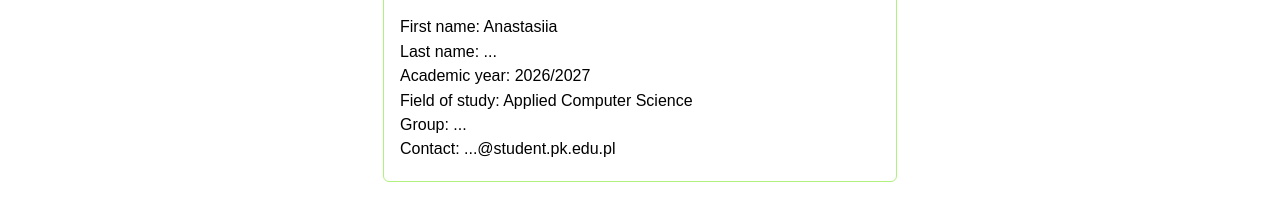
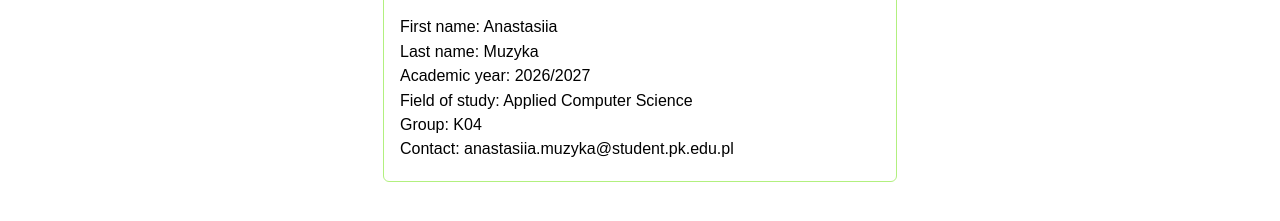
Before and after one commit to travichka/2026-2027-Programowanie-BackEnd, a website: page views/about.html in a window 1280 px wide. Shown: the part 145-366 px from the top of the page. Drawn offline with Linux system fonts and the light colour scheme.

Commit message:
ZAD_2: About menu item

```diff
--- a/views/about.html
+++ b/views/about.html
@@ -20,11 +20,11 @@
     <main class="about">
         <h1>About</h1>
         <p>First name: Anastasiia</p>
-        <p>Last name: ...</p>
+        <p>Last name: Muzyka</p>
         <p>Academic year: 2026/2027</p>
         <p>Field of study: Applied Computer Science</p>
-        <p>Group: ...</p>
-        <p>Contact: ...@student.pk.edu.pl</p>
+        <p>Group: K04</p>
+        <p>Contact: anastasiia.muzyka@student.pk.edu.pl</p>
     </main>
 </body>
 </html>
```
Also changed, not shown: views/404.html (+1 -0 lines), views/shop.html (+1 -1 lines).
